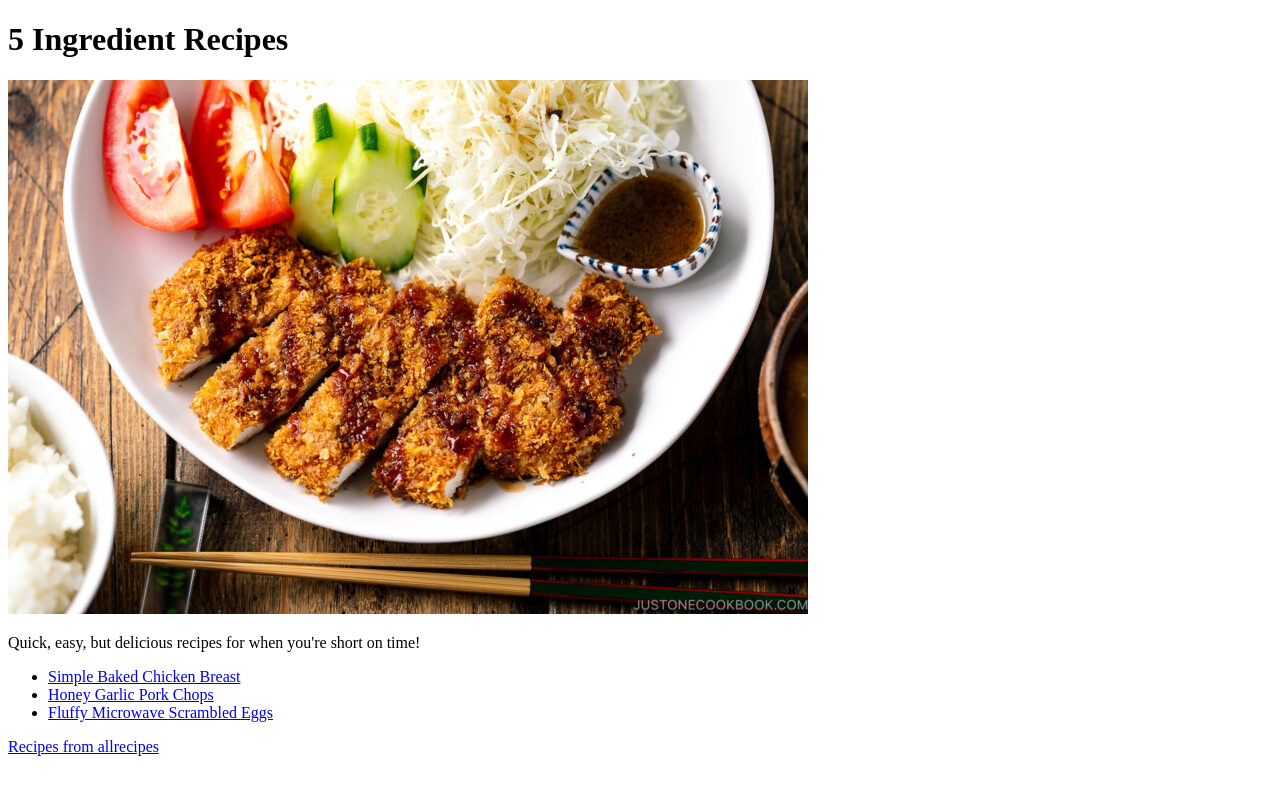
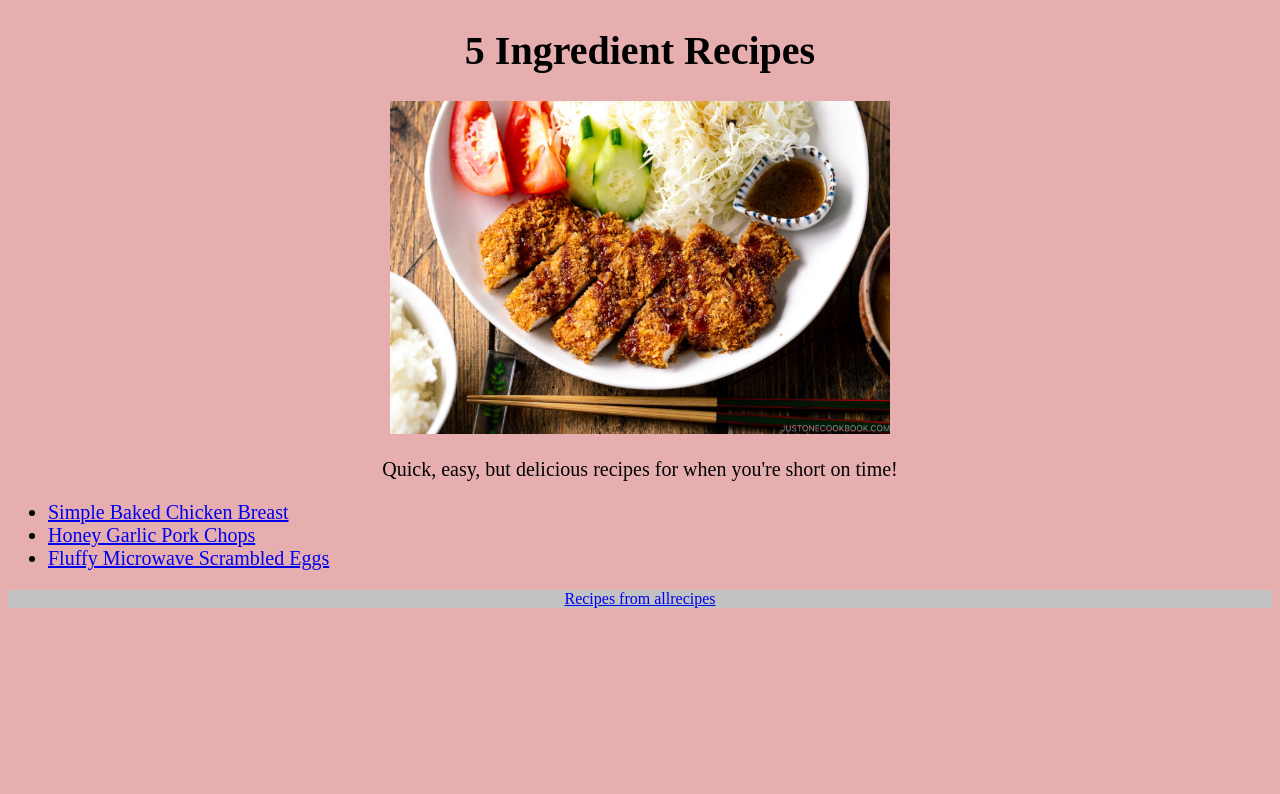
Before and after one commit to raiaahan/odin-recipies, a plain HTML site: page index.html in a window 1280 px wide. Drawn offline with Linux system fonts and the light colour scheme.

Commit message:
Add CSS to html files
[Ticket: X]

```diff
--- a/index.html
+++ b/index.html
@@ -3,11 +3,16 @@
     <head>
         <meta charset="utf-8">
         <title>5 Ingredient Recipes</title>
+        <link rel="stylesheet" href="styles.css">
     </head>
 
     <body>
         <h1>5 Ingredient Recipes</h1>
-        <img src="images/index-image.jpg" alt="5 Ingredient Dinner">
+
+        <div class="image">
+            <img src="images/index-image.jpg" alt="5 Ingredient Dinner">
+        </div>
+
         <p>Quick, easy, but delicious recipes for when you're short on time!</p>
 
         <ul>
@@ -16,6 +21,9 @@
             <li><a href="recipes/scrambled-eggs.html">Fluffy Microwave Scrambled Eggs</a></li>
         </ul>
 
-        <a href="https://www.allrecipes.com/">Recipes from allrecipes</a>
+        <div class="anchor">
+            <a href="https://www.allrecipes.com/">Recipes from allrecipes</a>
+        </div>
+
     </body>
 </html>
--- /dev/null
+++ b/styles.css
@@ -0,0 +1,33 @@
+body {
+    background-color: rgb(230, 174, 174);
+}
+
+h1 {
+    font-size: 40px;
+    text-align: center;
+}
+
+img {
+    height: auto;
+    width: 500px;
+}
+
+.image {
+    text-align: center;
+}
+
+p {
+    font-size: 20px;
+    text-align: center;
+}
+
+ul,
+ol {
+    font-size: 20px;
+}
+
+.anchor {
+    text-align: center;
+    color: green;
+    background-color: rgb(194, 194, 194);
+}
```
Also changed, not shown: recipes/chicken-breast.html (+1 -0 lines).
